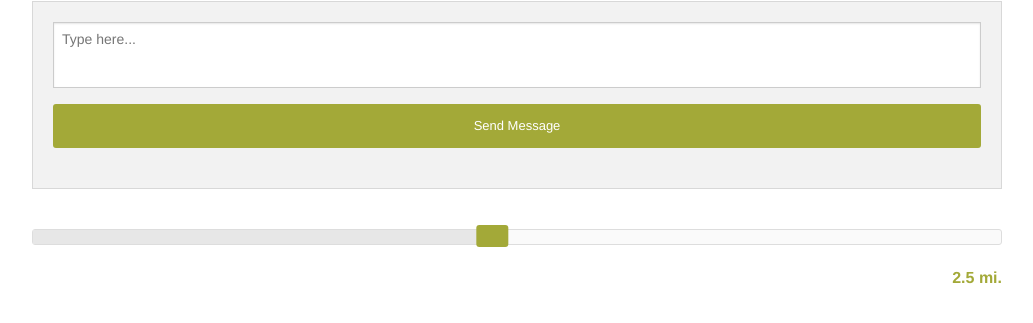
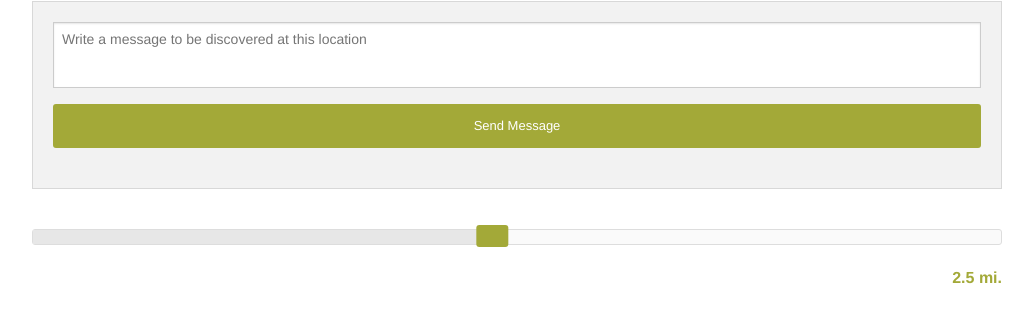
Before and after one commit to igandhi/StallWall, a website: page public/index.html in a window 1280 px wide. Shown: the part 55-378 px from the top of the page, without its empty margins (123-1156 px from the left). Drawn offline with nearby package versions, Linux system fonts and the light colour scheme; no server answers.

Commit message:
Changed the text box placeholder

```diff
--- a/public/index.html
+++ b/public/index.html
@@ -16,7 +16,7 @@
         <h3 class="brand" style="font-family: 'Pacifico', cursive; font-size: xx-large">StallWall</h3>
         <div class="panel">
           <form action="javascript:void(0);">
-            <textarea rows="3" class="inputMessage" placeholder="Type here..." style="resize: none; overflow: auto;"></textarea>
+            <textarea rows="3" class="inputMessage" placeholder="Write a message to be discovered at this location" style="resize: none; overflow: auto;"></textarea>
             <input id="inputMessageButton" type="submit" class="button radius small small-12" value="Send Message"/>
           </form>
         </div>
```
